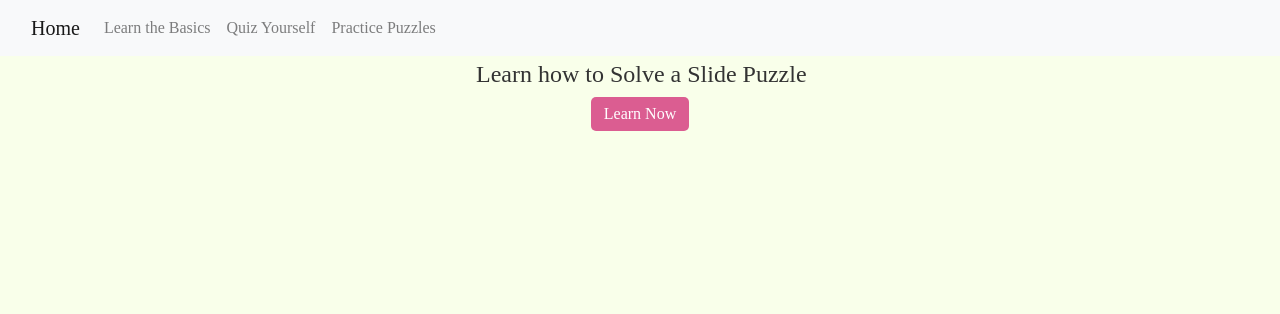
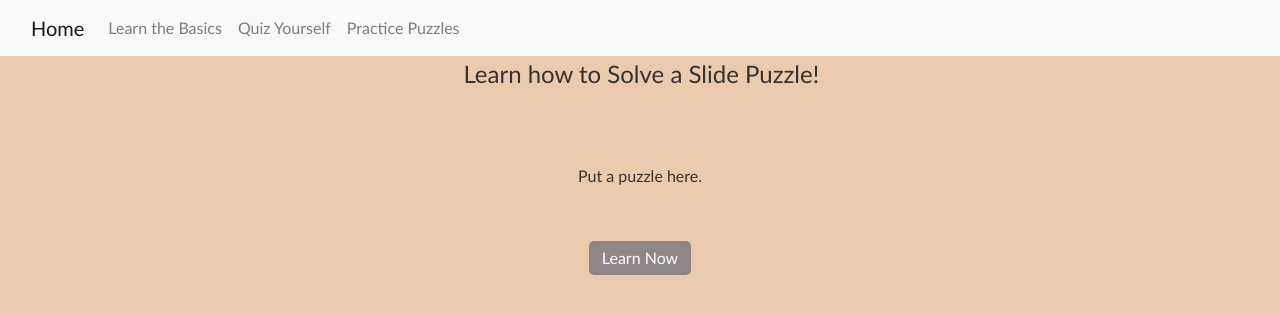
Before and after one commit to lucyhecht1/Interactive-Slide-Puzzle, a Flask app: page / in a window 1280 px wide. Shown: the top 314 px of the page. Run offline with Flask 3, Linux system fonts and the light colour scheme; some libraries are stand-ins or nearby versions.

```diff
--- a/Sliding-Puzzle-main/static/index.js
+++ b/Sliding-Puzzle-main/static/index.js
@@ -85,7 +85,7 @@ function buildPuzzle(gridArray) {
       cellDiv.setAttribute("data-col", `${j}`);
 
       if (i == 0 && rowData[0] == 1 && rowData[1] == 2 && rowData[2] == 3) {
-        cellDiv.style.backgroundColor = "green";
+        cellDiv.style.backgroundColor = "yellow";
       }
       if (
         gridArray[0][0] == 1 &&
@@ -93,7 +93,7 @@ function buildPuzzle(gridArray) {
         gridArray[2][0] == 7
       ) {
         if (cellData == 1 || cellData == 4 || cellData == 7) {
-          cellDiv.style.backgroundColor = "green";
+          cellDiv.style.backgroundColor = "yellow";
         }
       }
 
@@ -219,9 +219,9 @@ function checkQuizComplete() {
         const timeRemaining = totalSeconds;
         sendSuccessAttempt(timeRemaining, 1);
         $("#success").text("Success");
-        $(".cell:contains('1')").css("background-color", "green");
-        $(".cell:contains('2')").css("background-color", "green");
-        $(".cell:contains('3')").css("background-color", "green");
+        $(".cell:contains('1')").css("background-color", "yellow");
+        $(".cell:contains('2')").css("background-color", "yellow");
+        $(".cell:contains('3')").css("background-color", "yellow");
         return true;
       } else {
         return false;
@@ -240,9 +240,9 @@ function checkQuizComplete() {
         const timeRemaining = totalSeconds;
         sendSuccessAttempt(timeRemaining, 2);
         $("#success").text("Success");
-        $(".cell:contains('1')").css("background-color", "green");
-        $(".cell:contains('4')").css("background-color", "green");
-        $(".cell:contains('7')").css("background-color", "green");
+        $(".cell:contains('1')").css("background-color", "yellow");
+        $(".cell:contains('4')").css("background-color", "yellow");
+        $(".cell:contains('7')").css("background-color", "yellow");
         return true;
       } else {
         return false;
@@ -264,7 +264,7 @@ function checkQuizComplete() {
         const timeRemaining = totalSeconds;
         sendSuccessAttempt(timeRemaining, 3);
         $("#success").text("Success");
-        $(".cell").css("background-color", "green");
+        $(".cell").css("background-color", "yellow");
         return true;
       } else {
         return false;
@@ -357,7 +357,7 @@ function checkStepComplete() {
       if (layout[0][0] == 1) {
         console.log("step 1 complete");
         $("#success").text("Success");
-        // $(".cell:contains('1')").css("background-color", "green");
+        // $(".cell:contains('1')").css("background-color", "yellow");
         return true;
       } else {
         return false;
@@ -386,9 +386,9 @@ function checkStepComplete() {
       if (layout[0][0] == 1 && layout[0][1] == 2 && layout[0][2] == 3) {
         console.log("step 4 complete");
         $("#success").text("Success");
-        $(".cell:contains('1')").css("background-color", "green");
-        $(".cell:contains('2')").css("background-color", "green");
-        $(".cell:contains('3')").css("background-color", "green");
+        $(".cell:contains('1')").css("background-color", "yellow");
+        $(".cell:contains('2')").css("background-color", "yellow");
+        $(".cell:contains('3')").css("background-color", "yellow");
         return true;
       } else {
         return false;
@@ -437,8 +437,8 @@ function checkStepComplete() {
       ) {
         console.log("step 7 complete");
         $("#success").text("Success");
-        $(".cell:contains('4')").css("background-color", "green");
-        $(".cell:contains('7')").css("background-color", "green");
+        $(".cell:contains('4')").css("background-color", "yellow");
+        $(".cell:contains('7')").css("background-color", "yellow");
         return true;
       } else {
         return false;
@@ -459,7 +459,7 @@ function checkStepComplete() {
       ) {
         console.log("step 8 complete");
         $("#success").text("Success");
-        $(".cell").css("background-color", "green");
+        $(".cell").css("background-color", "yellow");
         return true;
       } else {
         return false;
--- a/Sliding-Puzzle-main/static/style.css
+++ b/Sliding-Puzzle-main/static/style.css
@@ -1,6 +1,6 @@
 .custom-body {
-	font-family: serif;
-	background-color:  #f9ffea;
+	font-family: Gill Sans, sans-serif;
+	background-color: #ebcbae;
 	color: #333333;
 }
 h1 {
@@ -46,8 +46,8 @@ h1 {
 	margin-right: auto;
 	border-radius: 5px;
 	overflow: auto;
-	color: navy;
-	background-color:  #db5d91;
+	color: #8a412bbc;
+	background-color:#512112a6;
 	padding: 5px;
 }
 
@@ -71,11 +71,10 @@ h1 {
 	font-weight: bold;
 	position: relative;
 	border-radius: 7.5px;
-	background-color: #d8d8dd;
 	margin: 2px;
 	justify-content: center;
 	box-sizing: border-box;
-	background-color: white;
+	background-color: #f9f9f9;
 
 	/* border: solid black .5px; */
 }
@@ -216,7 +215,7 @@ h1 {
 	margin-top: 5px;
 	padding: 5px 13px;
 	border: none;
-	background-color: #db5d91;
+	background-color: #8f8787;
 	color: #ffffff;
 	font-size: 16px;
 	cursor: pointer;
--- a/Sliding-Puzzle-main/templates/home.html
+++ b/Sliding-Puzzle-main/templates/home.html
@@ -10,8 +10,12 @@
 <body>
     <div id="homeDive">
         <div class="row title-layout">
-            Learn how to Solve a Slide Puzzle
+            Learn how to Solve a Slide Puzzle!
         </div>
+
+        <br><br><br>Put a puzzle here. <br><br><br>
+
+
         <button id="toLearn" class="styled-button">Learn Now</button>
     </div>
 
--- a/Sliding-Puzzle-main/templates/quiz.html
+++ b/Sliding-Puzzle-main/templates/quiz.html
@@ -11,7 +11,7 @@
 <div class="row">
 
     <div class="col-md-4 mt-4">
-        <h2> Question {{question_num}} </h2>
+        <h2> <strong>Question {{question_num}} </strong></h2>
         <h3>{{question}}</h3>
     </div>
 
```
Also changed, not shown: Sliding-Puzzle-main/templates/learn.html (+31 -6 lines), 3 other files.
